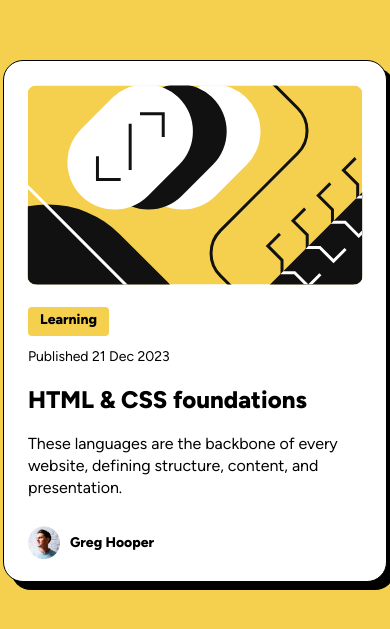
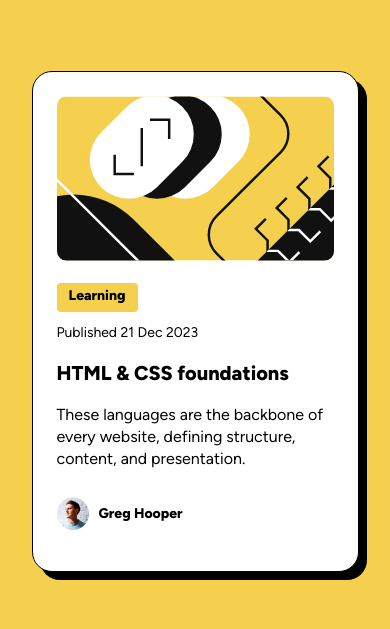
Before and after one commit to munizz-g/blog-preview-card-main, a plain HTML site: page index.html in a window 390 px wide. Shown: the part 159-788 px from the top of the page. Drawn offline with Linux system fonts and the light colour scheme; files whose address does not match are found by name.

Commit message:
added readme and made responsive

```diff
--- a/index.html
+++ b/index.html
@@ -7,8 +7,8 @@
 
   <link rel="icon" type="image/png" sizes="32x32" href="./assets/images/favicon-32x32.png">
   <link rel="stylesheet" href="src/css/globals.css">
+  <link rel="stylesheet" href="src/css/style.css">
   <link rel="stylesheet" href="src/css/responsivo.css">
-  <link rel="stylesheet" href="src/css/style.css">
 
 
   <title>Frontend Mentor | Blog preview card</title>
--- a/src/css/responsivo.css
+++ b/src/css/responsivo.css
@@ -1,13 +1,15 @@
-@media (max-width: 375px){
+@media (max-width: 420px){
+   body{
+      height: 375px;
+      weight: 812px;
+   }
 
     .card{
-    width: 300px;
+    width: 327px;
     height: 501px;
    }
 
-   .header img{
-    height: 200px;
-    width: 279px;
-    margin: 24px;
+    .informacoes h2{
+      font-size: 20px;
    }
 }
--- a/src/css/style.css
+++ b/src/css/style.css
@@ -11,28 +11,21 @@ body{
 }
 
 .card{
-
     background-color: #ffffff;
     width: 384px;
     height: 522px;
     border-radius: 20px;
     display: flex;
-    repeat();
     flex-direction: column;
     align-items: center;
     border: 1px solid;
     box-shadow: 8px 8px  black;
+    padding: 24px;
 }
 
 .header img{
-    width: 336px;
-    height: 200px;
+    width: 100%;
     border-radius: 10px;
-    margin-top: 24px;
-}
-
-.informacoes{
-    margin: 0px 24px 0px 24px;
 }
 
 .informacoes h1{
@@ -80,3 +73,9 @@ body{
     font-size: 14px;
     margin: 10px;
 }
+
+h2:hover{
+    color: var(--bg-color);
+    cursor: pointer;
+    transition: 0.3s;
+}
```
Also changed, not shown: src/fonts/Figtree-VariableFont_wght.ttf (renamed from assets/fonts/Figtree-VariableFont_wght.ttf), src/images/readme.png (added), 2 other files.
